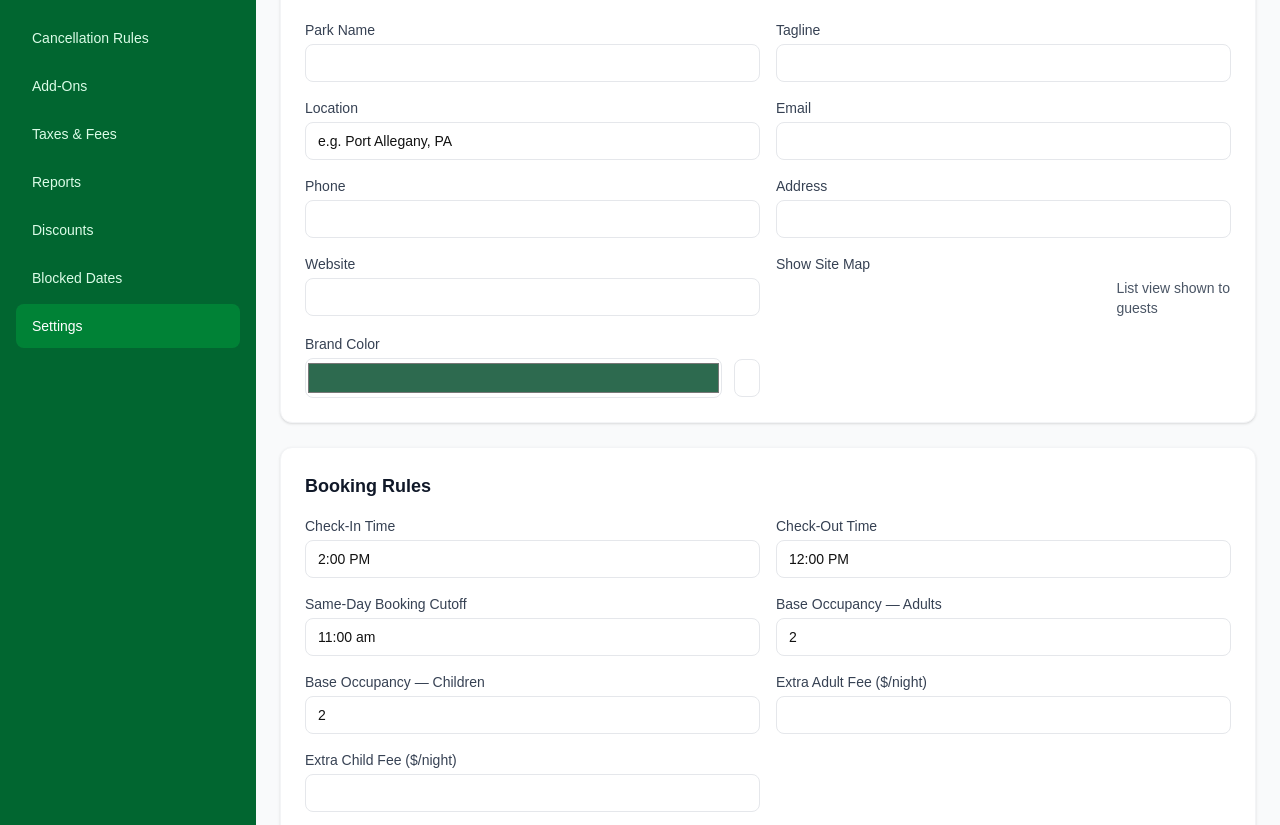
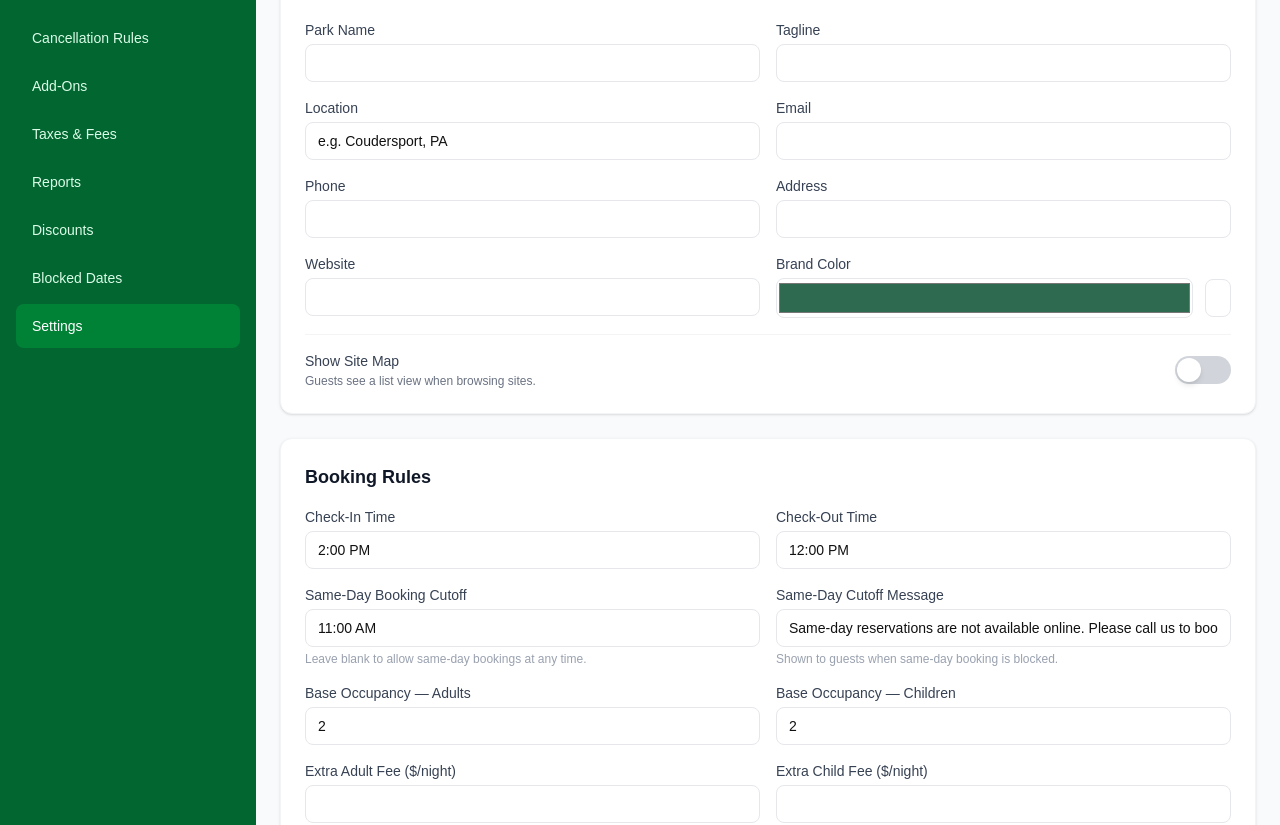
Before and after one commit to Cadyhollow/campground-reservation-template, a Next.js app: page /admin/settings in a window 1280 px wide. Shown: the part 445-1270 px from the top of the page. Built offline with nearby package versions, Linux system fonts and the light colour scheme; no server answers; the database is empty.

Commit message:
Update page.tsx

```diff
--- a/app/admin/settings/page.tsx
+++ b/app/admin/settings/page.tsx
@@ -17,7 +17,8 @@
   logo_shape: 'circle',
   check_in_time: '2:00 PM',
   check_out_time: '12:00 PM',
-  same_day_cutoff_time: '11:00 am',
+  same_day_cutoff_time: '11:00 AM',
+  same_day_cutoff_message: 'Same-day reservations are not available online. Please call us to book.',
   extra_adult_fee: '',
   extra_child_fee: '',
   base_occupancy_adults: 2,
@@ -61,6 +62,7 @@
         check_in_time: data.check_in_time || '2:00 PM',
         check_out_time: data.check_out_time || '12:00 PM',
         same_day_cutoff_time: data.same_day_cutoff_time || '11:00 AM',
+        same_day_cutoff_message: data.same_day_cutoff_message || 'Same-day reservations are not available online. Please call us to book.',
         extra_adult_fee: (data.extra_adult_fee / 100).toString(),
         extra_child_fee: (data.extra_child_fee / 100).toString(),
         base_occupancy_adults: data.base_occupancy_adults || 2,
@@ -113,6 +115,7 @@
       check_in_time: form.check_in_time,
       check_out_time: form.check_out_time,
       same_day_cutoff_time: form.same_day_cutoff_time,
+      same_day_cutoff_message: form.same_day_cutoff_message,
       extra_adult_fee: Math.round(parseFloat(form.extra_adult_fee) * 100),
       extra_child_fee: Math.round(parseFloat(form.extra_child_fee) * 100),
       base_occupancy_adults: form.base_occupancy_adults,
@@ -199,13 +202,33 @@
           <div className="grid grid-cols-1 md:grid-cols-2 gap-4">
             <div><label className="block text-sm font-medium text-gray-700 mb-1">Park Name</label><input className="w-full border border-gray-200 rounded-lg px-3 py-2 text-sm" value={form.park_name} onChange={e => setForm({ ...form, park_name: e.target.value })} /></div>
             <div><label className="block text-sm font-medium text-gray-700 mb-1">Tagline</label><input className="w-full border border-gray-200 rounded-lg px-3 py-2 text-sm" value={form.park_tagline} onChange={e => setForm({ ...form, park_tagline: e.target.value })} /></div>
-            <div><label className="block text-sm font-medium text-gray-700 mb-1">Location</label><input className="w-full border border-gray-200 rounded-lg px-3 py-2 text-sm" placeholder="e.g. Port Allegany, PA" value={form.park_location} onChange={e => setForm({ ...form, park_location: e.target.value })} /></div>
+            <div><label className="block text-sm font-medium text-gray-700 mb-1">Location</label><input className="w-full border border-gray-200 rounded-lg px-3 py-2 text-sm" placeholder="e.g. Coudersport, PA" value={form.park_location} onChange={e => setForm({ ...form, park_location: e.target.value })} /></div>
             <div><label className="block text-sm font-medium text-gray-700 mb-1">Email</label><input className="w-full border border-gray-200 rounded-lg px-3 py-2 text-sm" type="email" value={form.park_email} onChange={e => setForm({ ...form, park_email: e.target.value })} /></div>
             <div><label className="block text-sm font-medium text-gray-700 mb-1">Phone</label><input className="w-full border border-gray-200 rounded-lg px-3 py-2 text-sm" value={form.park_phone} onChange={e => setForm({ ...form, park_phone: e.target.value })} /></div>
             <div><label className="block text-sm font-medium text-gray-700 mb-1">Address</label><input className="w-full border border-gray-200 rounded-lg px-3 py-2 text-sm" value={form.park_address} onChange={e => setForm({ ...form, park_address: e.target.value })} /></div>
             <div><label className="block text-sm font-medium text-gray-700 mb-1">Website</label><input className="w-full border border-gray-200 rounded-lg px-3 py-2 text-sm" value={form.park_website} onChange={e => setForm({ ...form, park_website: e.target.value })} /></div>
-            <div><label className="block text-sm font-medium text-gray-700 mb-1">Show Site Map</label><div className="flex items-center gap-3"><input type="checkbox" checked={form.show_site_map} onChange={e => setForm({ ...form, show_site_map: e.target.checked })} className="w-5 h-5 rounded" /><span className="text-sm text-gray-600">{form.show_site_map ? 'Map is visible to guests' : 'List view shown to guests'}</span></div></div>
             <div><label className="block text-sm font-medium text-gray-700 mb-1">Brand Color</label><div className="flex items-center gap-3"><input type="color" className="w-12 h-10 rounded border border-gray-200 cursor-pointer" value={form.accent_color} onChange={e => setForm({ ...form, accent_color: e.target.value })} /><input className="flex-1 border border-gray-200 rounded-lg px-3 py-2 text-sm font-mono" value={form.accent_color} onChange={e => setForm({ ...form, accent_color: e.target.value })} /></div></div>
+          </div>
+
+          {/* Site Map Toggle — full-width row so it's always visible */}
+          <div className="mt-4 pt-4 border-t border-gray-100 flex items-center justify-between">
+            <div>
+              <p className="text-sm font-medium text-gray-700">Show Site Map</p>
+              <p className="text-xs text-gray-500 mt-0.5">
+                {form.show_site_map ? 'Guests see the interactive map when browsing sites.' : 'Guests see a list view when browsing sites.'}
+              </p>
+            </div>
+            <button
+              type="button"
+              onClick={() => setForm({ ...form, show_site_map: !form.show_site_map })}
+              className="relative inline-flex h-7 w-14 shrink-0 cursor-pointer rounded-full border-2 border-transparent transition-colors duration-200 ml-6"
+              style={{ backgroundColor: form.show_site_map ? '#15803d' : '#d1d5db' }}
+            >
+              <span
+                className="pointer-events-none inline-block h-6 w-6 transform rounded-full bg-white shadow-md transition duration-200"
+                style={{ transform: form.show_site_map ? 'translateX(28px)' : 'translateX(0px)' }}
+              />
+            </button>
           </div>
         </div>
 
@@ -215,7 +238,16 @@
           <div className="grid grid-cols-1 md:grid-cols-2 gap-4">
             <div><label className="block text-sm font-medium text-gray-700 mb-1">Check-In Time</label><input className="w-full border border-gray-200 rounded-lg px-3 py-2 text-sm" value={form.check_in_time} onChange={e => setForm({ ...form, check_in_time: e.target.value })} /></div>
             <div><label className="block text-sm font-medium text-gray-700 mb-1">Check-Out Time</label><input className="w-full border border-gray-200 rounded-lg px-3 py-2 text-sm" value={form.check_out_time} onChange={e => setForm({ ...form, check_out_time: e.target.value })} /></div>
-            <div><label className="block text-sm font-medium text-gray-700 mb-1">Same-Day Booking Cutoff</label><input className="w-full border border-gray-200 rounded-lg px-3 py-2 text-sm" placeholder="e.g. 11:00 AM" value={form.same_day_cutoff_time} onChange={e => setForm({ ...form, same_day_cutoff_time: e.target.value })} /></div>
+            <div>
+              <label className="block text-sm font-medium text-gray-700 mb-1">Same-Day Booking Cutoff</label>
+              <input className="w-full border border-gray-200 rounded-lg px-3 py-2 text-sm" placeholder="e.g. 11:00 AM (leave blank to allow all day)" value={form.same_day_cutoff_time} onChange={e => setForm({ ...form, same_day_cutoff_time: e.target.value })} />
+              <p className="text-xs text-gray-400 mt-1">Leave blank to allow same-day bookings at any time.</p>
+            </div>
+            <div>
+              <label className="block text-sm font-medium text-gray-700 mb-1">Same-Day Cutoff Message</label>
+              <input className="w-full border border-gray-200 rounded-lg px-3 py-2 text-sm" placeholder="e.g. Please call for same-day reservations." value={form.same_day_cutoff_message} onChange={e => setForm({ ...form, same_day_cutoff_message: e.target.value })} />
+              <p className="text-xs text-gray-400 mt-1">Shown to guests when same-day booking is blocked.</p>
+            </div>
             <div><label className="block text-sm font-medium text-gray-700 mb-1">Base Occupancy — Adults</label><input type="number" className="w-full border border-gray-200 rounded-lg px-3 py-2 text-sm" value={form.base_occupancy_adults} onChange={e => setForm({ ...form, base_occupancy_adults: parseInt(e.target.value) })} /></div>
             <div><label className="block text-sm font-medium text-gray-700 mb-1">Base Occupancy — Children</label><input type="number" className="w-full border border-gray-200 rounded-lg px-3 py-2 text-sm" value={form.base_occupancy_children} onChange={e => setForm({ ...form, base_occupancy_children: parseInt(e.target.value) })} /></div>
             <div><label className="block text-sm font-medium text-gray-700 mb-1">Extra Adult Fee ($/night)</label><input type="number" className="w-full border border-gray-200 rounded-lg px-3 py-2 text-sm" value={form.extra_adult_fee} onChange={e => setForm({ ...form, extra_adult_fee: e.target.value })} /></div>
@@ -291,19 +323,6 @@
 
       </div>
 
-      {/* Square Payments */}
-        <div className="bg-white rounded-xl shadow-sm border border-gray-100 p-6">
-          <div className="flex items-center justify-between">
-            <div>
-              <h3 className="text-lg font-semibold text-gray-900">Square Payments</h3>
-              <p className="text-sm text-gray-500 mt-1">Connect your Square account to accept payments from guests.</p>
-            </div>
-            <a href="/admin/settings/square" className="bg-black text-white px-4 py-2 rounded-lg text-sm font-medium hover:bg-gray-800 transition-colors">
-              Manage Connection
-            </a>
-          </div>
-        </div>
-
       {/* Admin Password */}
       <div className="border-t border-gray-200 pt-6 mt-6">
         <h2 className="text-lg font-semibold text-gray-900 mb-4">Change Admin Password</h2>
```
